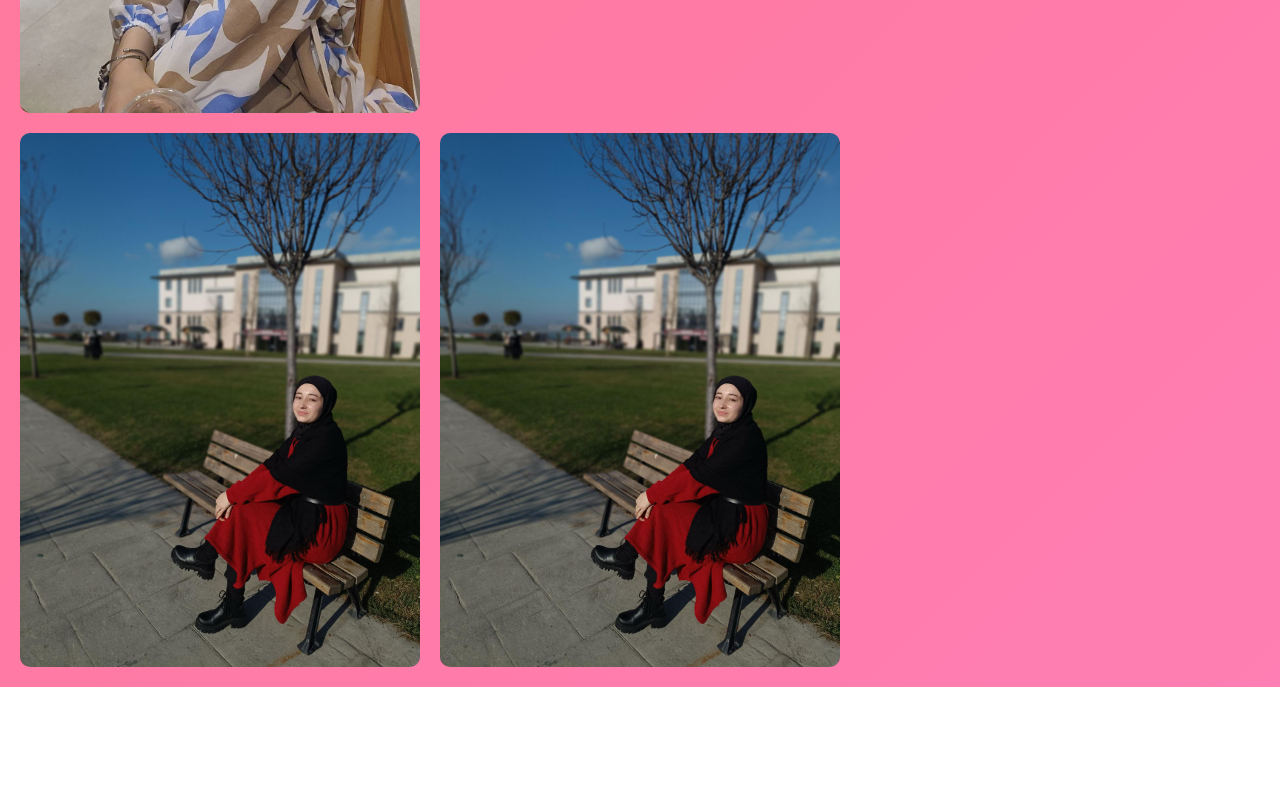
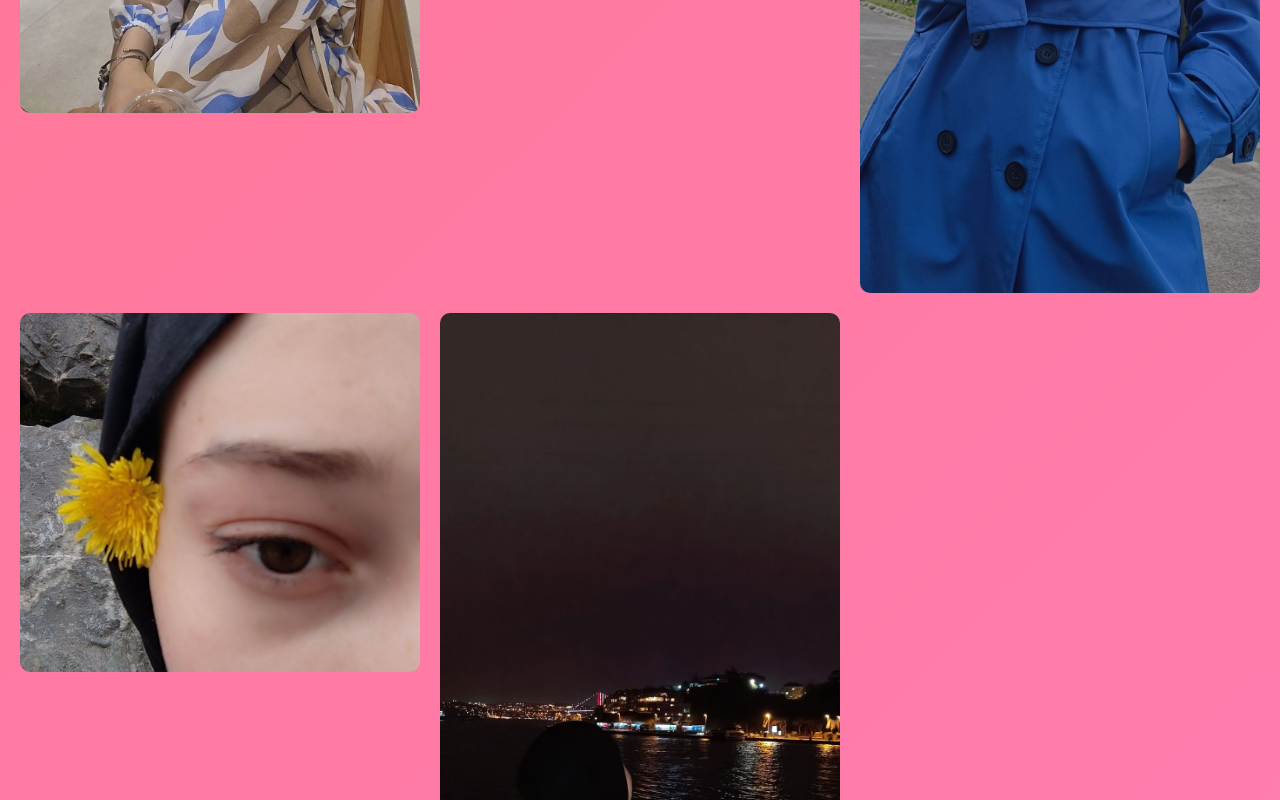
Before and after one commit to ibrahimsh17/canim.sevgilim, a plain HTML site: page gallery.html in a window 1280 px wide. Shown: the part 1700-2500 px from the top of the page. Before the commit the page ends 2387 px from the top, so only its background shows below. Drawn offline with Linux system fonts and the light colour scheme.

Commit message:
Update gallery.html

```diff
--- a/gallery.html
+++ b/gallery.html
@@ -85,9 +85,9 @@
       <img src="3.jpg" alt="Fotoğraf 3">
       <img src="4.jpg" alt="Fotoğraf 4">
       <img src="5.jpg" alt="Fotoğraf 5">
-      <img src="1.jpg" alt="Fotoğraf 6">
-      <img src="1.jpg" alt="Fotoğraf 7">
-      <img src="1.jpg" alt="Fotoğraf 8">
+      <img src="6.jpg" alt="Fotoğraf 6">
+      <img src="7.jpg" alt="Fotoğraf 7">
+      <img src="8.jpg" alt="Fotoğraf 8">
     </div>
   </div>
 
```
